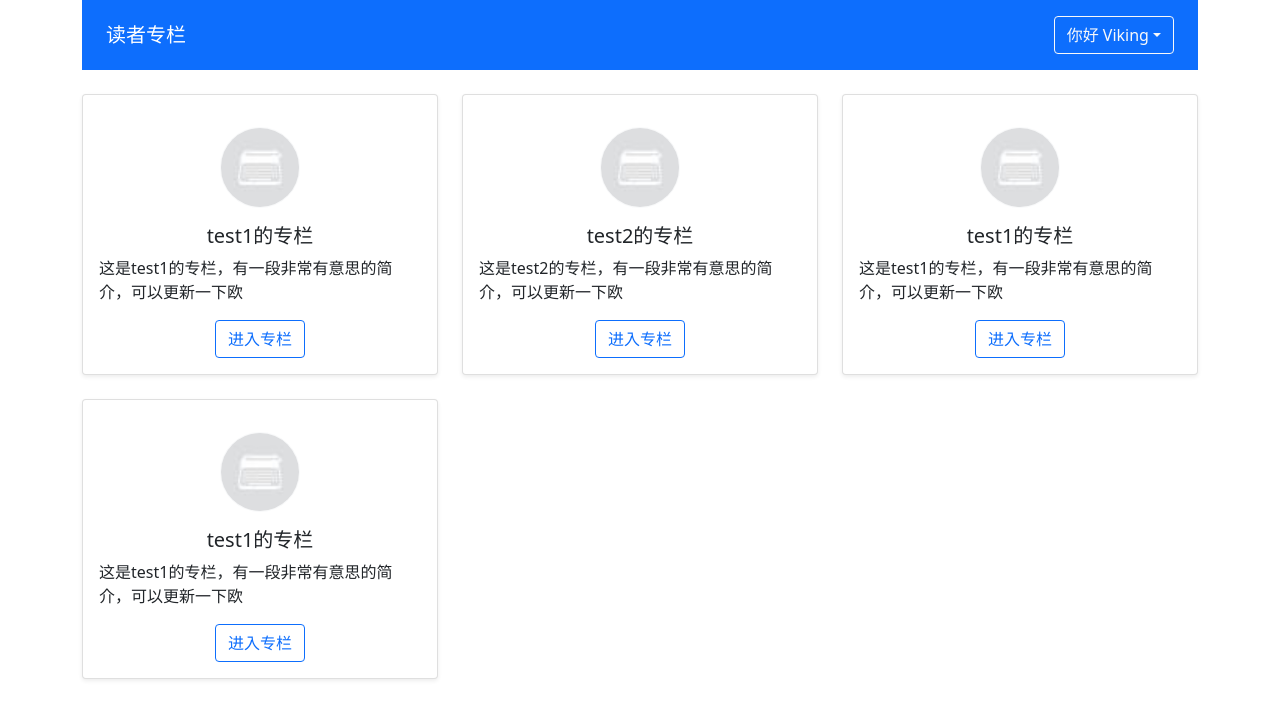
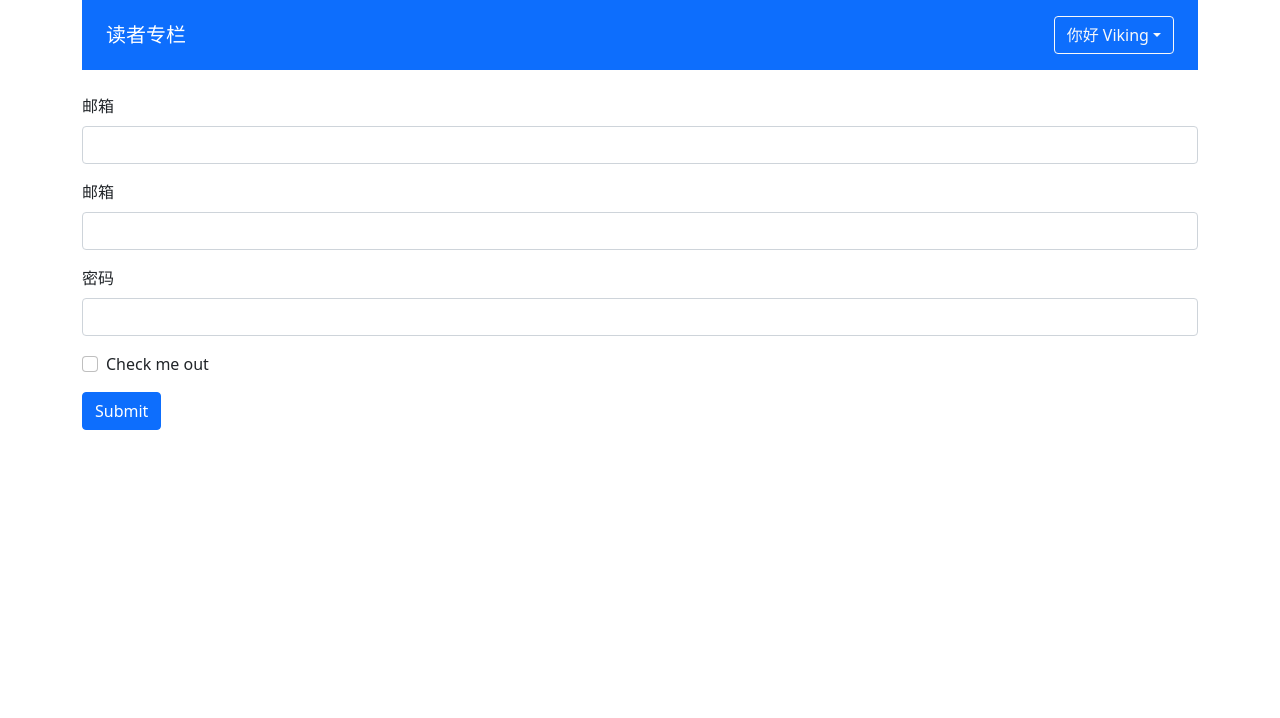
Before and after one commit to xzp-git/duzhe, a Vue app: page / in a window 1280 px wide. Shown: the top 718 px of the page. Built offline with nearby package versions, Linux system fonts and the light colour scheme.

Commit message:
表单组件-初步验证

```diff
--- a/src/App.vue
+++ b/src/App.vue
@@ -1,55 +1,73 @@
 <template>
   <div class="container">
     <GlobalHeader :user="userData"></GlobalHeader>
-    <ColumnList :list="list" ></ColumnList>
+    <form>
+      <div class="mb-3">
+        <label for="exampleInputEmail3" class="form-label"> 邮箱 </label>
+        <validate-input :rules="emailRules"></validate-input>
+      </div>
+      <div class="mb-3">
+        <label for="exampleInputEmail1" class="form-label"> 邮箱 </label>
+        <input type="email" class="form-control" id="exampleInputEmail1"
+        v-model="emailRef.val"
+        @blur="validateEmail"
+        >
+         <div  class="form-text">{{emailRef.message}}</div>
+      </div>
+      <div class="mb-3">
+        <label for="exampleInputPassword1" class="form-label">密码</label>
+        <input type="password" class="form-control" id="exampleInputPassword1">
+      </div>
+      <div class="mb-3 form-check">
+        <input type="checkbox" class="form-check-input" id="exampleCheck1">
+        <label class="form-check-label" for="exampleCheck1">Check me out</label>
+      </div>
+      <button type="submit" class="btn btn-primary">Submit</button>
+    </form>
   </div>
 </template>
 
 <script lang="ts">
-import { defineComponent } from 'vue'
-import ColumnList, { ColumnProps } from './components/ColumnList.vue'
+import { defineComponent, reactive } from 'vue'
 import GlobalHeader, { UserProps } from './components/GlobalHeader.vue'
+import ValidateInput, { RulesProp } from './components/ValidateInput.vue'
 import 'bootstrap/dist/css/bootstrap.min.css'
 const userData:UserProps = {
   isLogin: true,
   name: 'Viking'
 }
-const testData:ColumnProps[] = [
-  {
-    id: 1,
-    title: 'test1的专栏',
-    description: '这是test1的专栏，有一段非常有意思的简介，可以更新一下欧'
-    // avatar: 'http://vue-maker.oss-cn-hangzhou.aliyuncs.com/vue-marke/5ee22dd58b3c4520012b9470.jpg?x-oss-process=image/resize,m-pad,h_100,w_100'
-  },
-  {
-    id: 2,
-    title: 'test2的专栏',
-    description: '这是test2的专栏，有一段非常有意思的简介，可以更新一下欧'
-    // avatar: 'http://vue-maker.oss-cn-hangzhou.aliyuncs.com/vue-marke/5ee22dd58b3c4520012b9470.jpg?x-oss-process=image/resize,m-pad,h_100,w_100'
-  },
-  {
-    id: 1,
-    title: 'test1的专栏',
-    description: '这是test1的专栏，有一段非常有意思的简介，可以更新一下欧'
-    // avatar: 'http://vue-maker.oss-cn-hangzhou.aliyuncs.com/vue-marke/5ee'
-  },
-  {
-    id: 1,
-    title: 'test1的专栏',
-    description: '这是test1的专栏，有一段非常有意思的简介，可以更新一下欧'
-    // avatar: 'http://vue-maker.oss-cn-hangzhou.aliyuncs.com/vue-marke/5ee22dd58b3c4520012b9470.jpg?x-oss-process=image/resize,m-pad,h_100,w_100'
-  }
-]
+
 export default defineComponent({
   name: 'App',
   components: {
-    ColumnList,
-    GlobalHeader
+    GlobalHeader,
+    ValidateInput
   },
   setup () {
+    const emailRules: RulesProp = [
+      { type: 'required', message: '电子邮箱地址不能为空' },
+      { type: 'email', message: '请输入正确的电子邮箱格式' }
+    ]
+    const emailReg = /^[a-z0-9]+([._\\-]*[a-z0-9])*@([a-z0-9]+[-a-z0-9]*[a-z0-9]+.){1,63}[a-z0-9]+$/
+    const emailRef = reactive({
+      val: '',
+      error: false,
+      message: ''
+    })
+    const validateEmail = () => {
+      if (emailRef.val.trim() === '') {
+        emailRef.error = true
+        emailRef.message = '不能为空'
+      } else if (!emailReg.test(emailRef.val)) {
+        emailRef.error = true
+        emailRef.message = '填写正确的邮箱格式'
+      }
+    }
     return {
-      list: testData,
-      userData
+      userData,
+      emailRef,
+      validateEmail,
+      emailRules
     }
   }
 })
--- /dev/null
+++ b/src/components/ValidateInput.vue
@@ -0,0 +1,63 @@
+<template>
+<div class="validate-input-container pd-3">
+  <input type="text"
+  class="form-control"
+  :class="{'is-invalid':inputRef.error}"
+  v-model="inputRef.val"
+  @blur="validateInputs"
+  >
+  <span v-if="inputRef.error" class="invalid-feedback">{{inputRef.message}}</span>
+</div>
+</template>
+
+<script lang="ts">
+import { defineComponent, reactive, PropType } from 'vue'
+const emailReg = /^[a-z0-9]+([._\\-]*[a-z0-9])*@([a-z0-9]+[-a-z0-9]*[a-z0-9]+.){1,63}[a-z0-9]+$/
+interface RuleProp {
+    type:'required' | 'email',
+    message: string
+}
+export type RulesProp = RuleProp[]
+export default defineComponent({
+  name: 'ValidateInput',
+  props: {
+    rules: Array as PropType<RulesProp>
+  },
+  setup (props) {
+    const inputRef = reactive({
+      val: '',
+      error: false,
+      message: ''
+    })
+    const validateInputs = () => {
+      if (props.rules) {
+        const allPassed = props.rules.every(rule => {
+          let passed = true
+
+          inputRef.message = rule.message
+          switch (rule.type) {
+            case 'required':
+              passed = inputRef.val.trim() !== ''
+              break
+            case 'email':
+              passed = emailReg.test(inputRef.val)
+              break
+            default:
+              break
+          }
+          return passed
+        })
+        inputRef.error = !allPassed
+      }
+    }
+    return {
+      inputRef,
+      validateInputs
+    }
+  }
+})
+</script>
+
+<style>
+
+</style>
```
Also changed, not shown: src/App copy.vue (added, +60 -0 lines).
